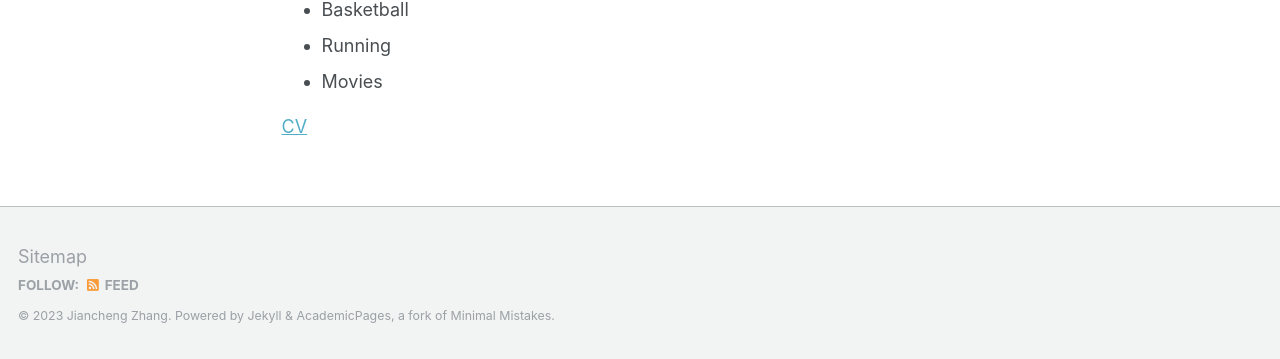
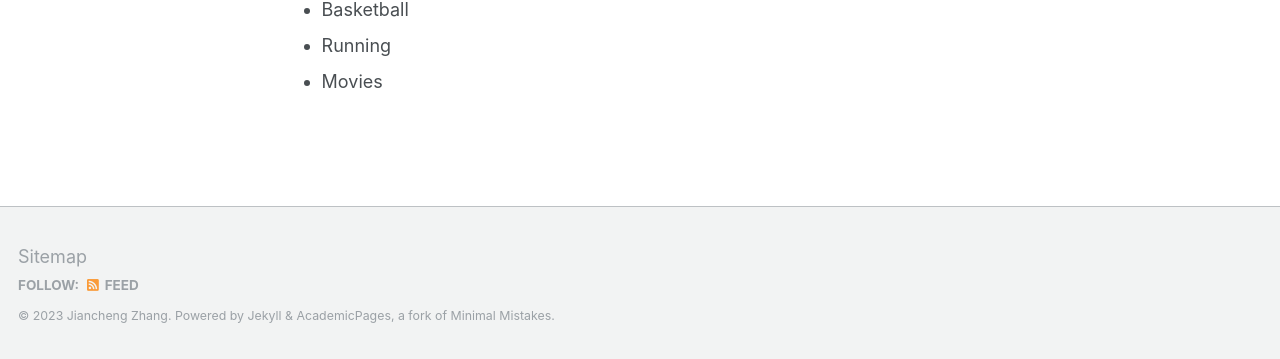
Before and after one commit to zjcyeshome/zjcyeshome.github.io, a Jekyll site: the page built from _pages/cv.md, in a window 1280 px wide and 1120 px high. Shown: the part 758-1117 px from the top of the window. Built offline with Jekyll 4.4.1, drawn with Linux system fonts in a browser that asks for light colours.

Commit message:
Update cv.md

```diff
--- a/_pages/cv.md
+++ b/_pages/cv.md
@@ -37,6 +37,3 @@ Other Interests
 * Basketball
 * Running
 * Movies
-
-
-[CV]('newCV.pdf')
```
